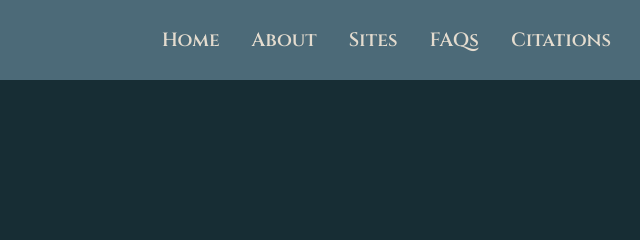
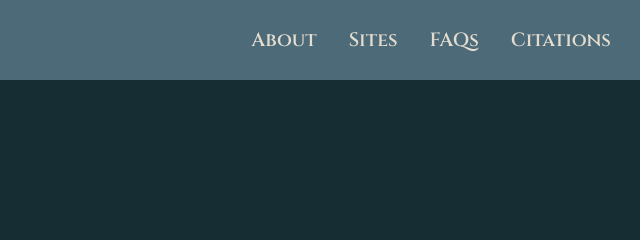
Before and after one commit to Urban-Peacebuilding/main, a plain HTML site: page index.html in a window 1280 px wide. Shown: the top 240 px of the page, 373-1013 px from the left. Drawn offline with Linux system fonts and the light colour scheme; a web font is replaced by a local one.

Commit message:
Update index.html

```diff
--- a/index.html
+++ b/index.html
@@ -28,9 +28,6 @@
                     <span class="bar"></span>
                 </div>
                 <ul class="navbar__menu">
-                    <li class="navbar__item">
-                        <a href="#hero" class="navbar__links">Home</a>
-                    </li>
                     <li class="navbar__item">
                         <a href="#about" class="navbar__links">About</a>
                     </li>
```
